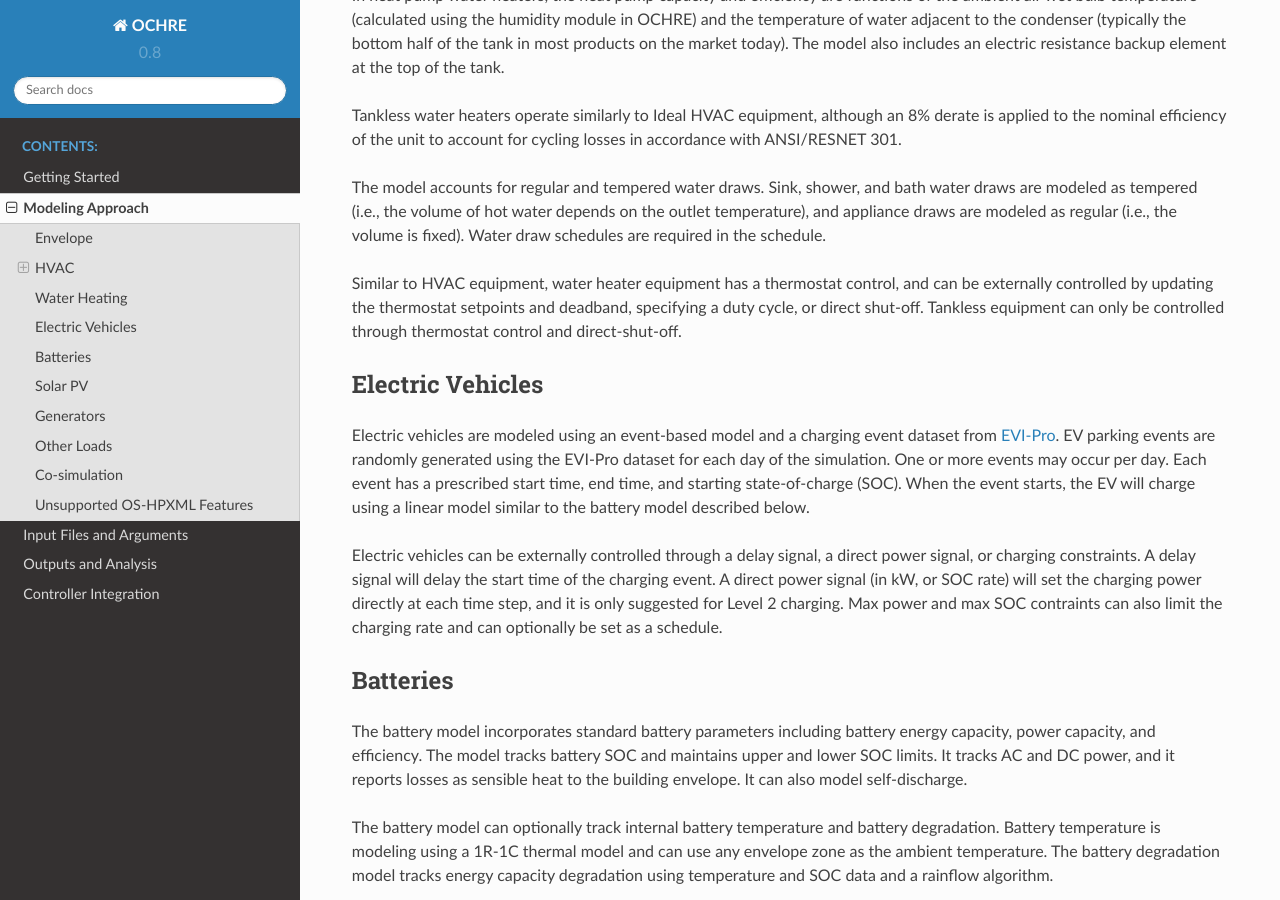
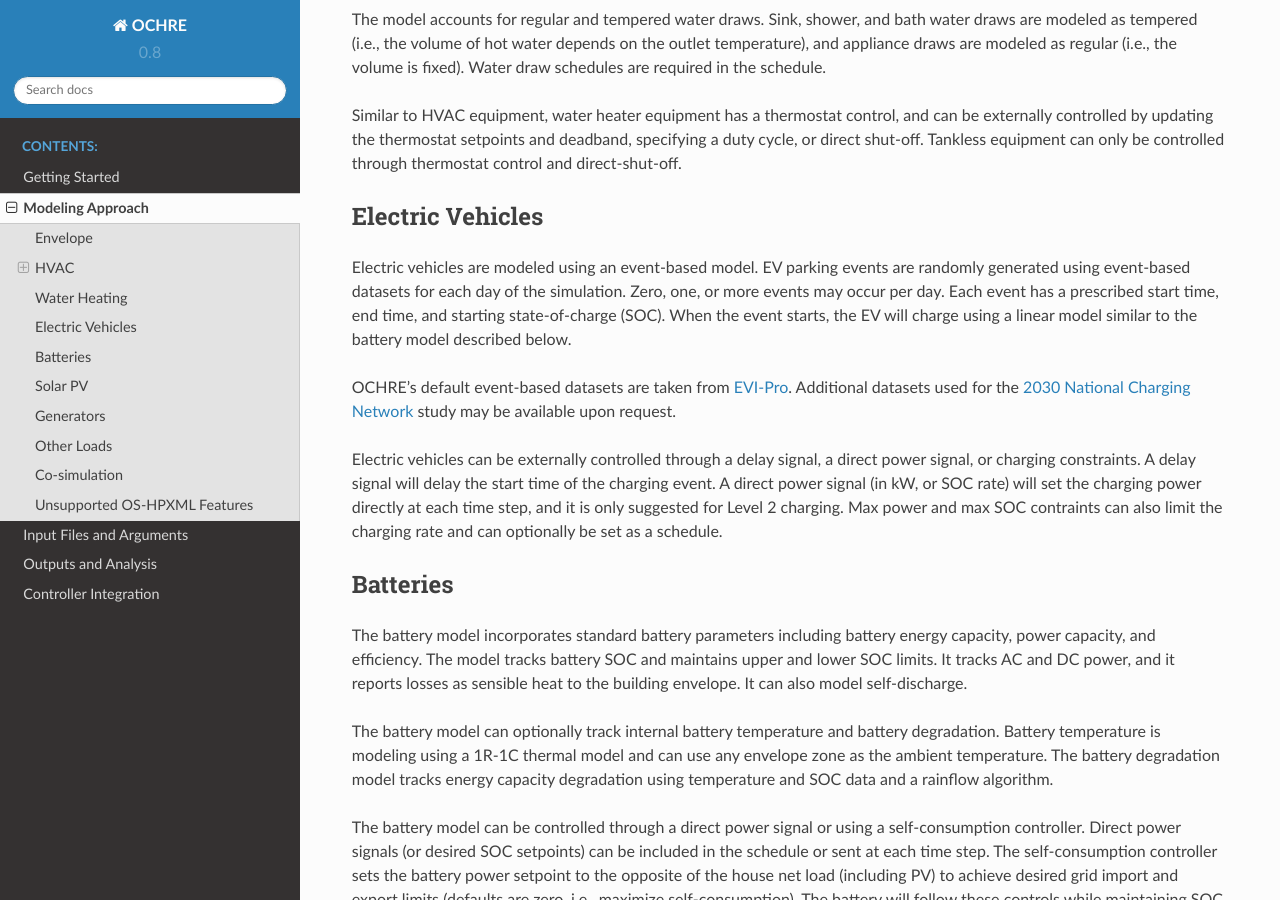
Before and after one commit to NREL/OCHRE, a Sphinx documentation site: the page built from docs/source/ModelingApproach.rst, in a window 1280 px wide and 900 px high, scrolled down 5276 px. Built offline with Sphinx 7.4.7 and the Read the Docs theme 2.0.0, drawn with Linux system fonts in a browser that asks for light colours; some of the changed text lies outside the part shown.

```diff
--- a/docs/source/ModelingApproach.rst
+++ b/docs/source/ModelingApproach.rst
@@ -90,19 +90,6 @@ currently support modeling a whole multifamily building with multiple
 units simultaneously or the modeling of central space and water heating
 systems.
 
-Thermal mass due to furniture and interior partition walls is also accounted
-for in the living space. Partition walls and furniture are modeled explicitly
-with surface areas and material properties like any other surface and exchange
-heat through both convection and radiation. The heat capacity of the air is
-also modeled to determine the living zone temperature. However, a multiplier
-is generally applied to this capacitance. `Numerous studies
-<https://docs.google.com/spreadsheets/d/1ebSmvDFdXEXVRdvkzqMF1C9MwHrHCQKFF75QMkPgd7A/edit?pli=1#gid=0>`__
-have shown that applying a multiplier to the air capacitance provides a much
-better match to experimental data when trying to model explicit cycling of the
-HVAC equipment conditioning the living space. This multiplier helps account
-for the volume of ducts and the time required for warm and cold air to diffuse
-through the living space. Values for this multiplier in the literature range
-from 3-15 depending on the study. OCHRE uses a default multiplier of 7.
 Thermal mass due to furniture and interior partition walls is also accounted
 for in the living space. Partition walls and furniture are modeled explicitly
 with surface areas and material properties like any other surface and exchange
@@ -274,14 +261,18 @@ only be controlled through thermostat control and direct-shut-off.
 Electric Vehicles
 -----------------
 
-Electric vehicles are modeled using an event-based model and a charging
-event dataset from
-`EVI-Pro <https://www.nrel.gov/transportation/evi-pro.html>`__. EV
-parking events are randomly generated using the EVI-Pro dataset for each
-day of the simulation. One or more events may occur per day. Each event
-has a prescribed start time, end time, and starting state-of-charge
-(SOC). When the event starts, the EV will charge using a linear model
-similar to the battery model described below.
+Electric vehicles are modeled using an event-based model. EV parking events
+are randomly generated using event-based datasets for each day of the
+simulation. Zero, one, or more events may occur per day. Each event has a
+prescribed start time, end time, and starting state-of-charge (SOC). When the
+event starts, the EV will charge using a linear model similar to the battery
+model described below.
+
+OCHRE's default event-based datasets are taken from `EVI-Pro
+<https://www.nrel.gov/transportation/evi-pro.html>`__. Additional datasets
+used for the `2030 National Charging Network
+<https://www.nrel.gov/docs/fy23osti/85654.pdf>`__ study may be available upon
+request.
 
 Electric vehicles can be externally controlled through a delay signal, a
 direct power signal, or charging constraints. A delay signal will delay the
@@ -370,8 +361,8 @@ designed to connect with these agents for streamlined integration. See
 `Controller Integration
 <https://ochre-nrel.readthedocs.io/en/latest/ControllerIntegration.html>`__
 and `Outputs and Analysis
-<https://ochre-nrel.readthedocs.io/en/latest/Outputs.html>`__ for
-details on the inputs and outputs, respectively.
+<https://ochre-nrel.readthedocs.io/en/latest/Outputs.html>`__ for details on
+the inputs and outputs, respectively.
 
 See `Citation and Publications
 <https://ochre-nrel.readthedocs.io/en/latest/Introduction.html#citation-and-publications>`__
```
Also changed, not shown: changelog.md (+5 -0 lines), docs/source/ControllerIntegration.rst (+12 -11 lines).
